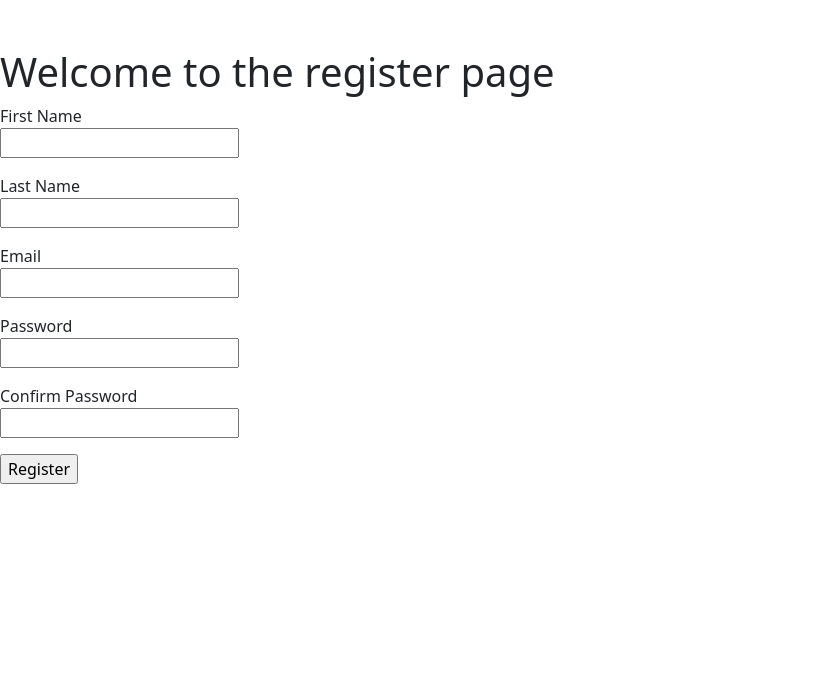
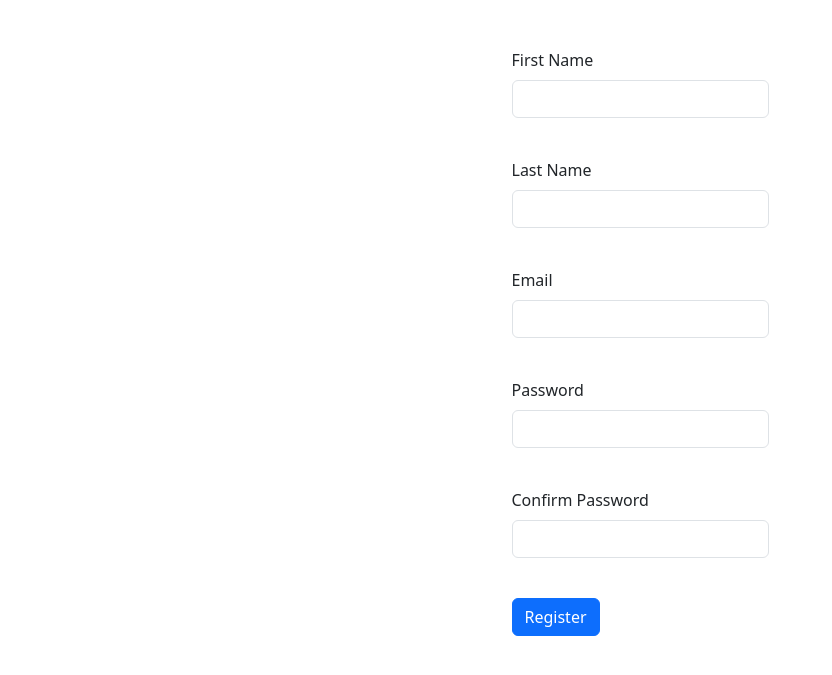
Before and after one commit to Struanjh/booking-app, a Flask app: page /auth/register in a window 1280 px wide. Shown: the part 56-731 px from the top of the page, without its empty margins (0-832 px from the left). Run offline with Flask 3, Linux system fonts and the light colour scheme; some libraries are stand-ins or nearby versions.

Commit message:
Update Form templates

```diff
--- a/app/auth/routes.py
+++ b/app/auth/routes.py
@@ -21,7 +21,7 @@ def login():
         return redirect(url_for('core_bp.home'))
     form = LoginForm()
     if form.validate_on_submit():
-        user = User.query.filter_by(email=form.email.data).first()
+        user = User.query.filter_by(email=form.email.data.lower()).first()
         if user and user.check_password(form.password.data) and user.account_email_verified:
             login_user(user, remember=form.remember_me.data)
             user.last_login = datetime.utcnow()
@@ -39,7 +39,7 @@ def login():
         else:
             flash('Invalid email or password')
             return redirect(url_for('auth_bp.login'))
-    return render_template('login.html', title='Login', form=form)
+    return render_template('login.html', title='Login', alert_status='alert-info', form=form)
 
 
 @auth_bp.route('/logout')
@@ -54,11 +54,13 @@ def register():
         return redirect(url_for('core_bp.home'))
     form = RegisterForm()
     if form.validate_on_submit():
+        user = User.query.filter_by(email=form.email.data.lower()).first()
+        if user:
+            flash('Email unavailable')
+            return redirect(url_for('auth_bp.register'))
         if not User.validate_password(form.password.data):
-            for requirement in pw_policy.test_password(form.password.data):
-                alert = f"{requirement.name} password requirement was not satisfied. Must be {requirement.requirement}"
-                flash(alert)
-                return redirect(url_for('auth_bp.register'))
+            flash("Passwords must be at least 12 characters long and contain at least one lower and uppercase letter")
+            return redirect(url_for('auth_bp.register'))
         user = User(
             email=form.email.data.lower(),
             first_name=form.first_name.data,
@@ -75,7 +77,7 @@ def register():
         send_account_confirmation_email(user)
         flash('Please check your email inbox. You need to verify your account to login')
         return redirect(url_for('auth_bp.login'))
-    return render_template('register.html', title='Register', form=form)
+    return render_template('register.html', alert_status='alert-info', title='Register', form=form)
 
 
 @auth_bp.route('/account_confirmation_request', methods=['GET', 'POST'])
@@ -84,12 +86,12 @@ def account_confirmation():
         return redirect(url_for('core_bp.home'))
     form = UserRequestForm()
     if form.validate_on_submit():
-        user = User.query.filter_by(email=form.email.data).first()
+        user = User.query.filter_by(email=form.email.data.lower()).first()
         if user:
             send_account_confirmation_email(user)
         flash('Please check your email inbox. You need to verify your account to login')
         return redirect(url_for('auth_bp.login'))
-    return render_template('account_confirm_request.html',
+    return render_template('account_confirm_request.html', alert_status='alert-info',
                            title='Confirm Account', form=form)
 
 
@@ -105,7 +107,7 @@ def reset_password_request():
             send_password_reset_email(user)
         flash('Check your email for the instructions to reset your password')
         return redirect(url_for('auth_bp.login'))
-    return render_template('reset_password_request.html',
+    return render_template('reset_password_request.html', alert_status='alert-info',
                            title='Reset Password', form=form)
 
 @auth_bp.route('/reset_password/<token>', methods=['GET', 'POST'])
@@ -129,7 +131,7 @@ def reset_password(token):
         db.session.commit()
         flash('Your password has been reset. Please login with your new password')
         return redirect(url_for('auth_bp.login'))
-    return render_template('reset_password.html', form=form)
+    return render_template('reset_password.html', title='Reset Password', alert_status='alert-info', form=form)
 
 
 @auth_bp.route('/confirm_account/<token>')
--- a/app/auth/templates/auth/register.html
+++ b/app/auth/templates/auth/register.html
@@ -6,46 +6,48 @@
 
 {% block app_content %}
 {{ super() }}
-<h1>Welcome to the register page</h1>
+<div class="d-flex justify-content-center">
     <form action="" method="post" novalidate>
         {{ form.hidden_tag() }}
         <p>
-        {{ form.first_name.label }} <br>
-        {{ form.first_name() }} <br>
+            {{ form.first_name.label(class="form-label") }} <br>
+            {{ form.first_name(class="form-control") }} <br>
             {% for error in form.first_name.errors %}
-        <span>{{ error }}</span>
+            <span class="text-danger">{{ error }}</span>
             {% endfor %}
          </p>
         <p>
-       {{ form.last_name.label }} <br>
-       {{ form.last_name() }} <br>
+           {{ form.last_name.label(class="form-label") }} <br>
+           {{ form.last_name(class="form-control") }} <br>
            {% for error in form.last_name.errors %}
-       <span>{{ error }}</span>
+           <span class="text-danger">{{ error }}</span>
            {% endfor %}
         </p>
         <p>
-        {{ form.email.label }} <br>
-        {{ form.email() }} <br>
+            {{ form.email.label(class="form-label") }} <br>
+            {{ form.email(class="form-control") }} <br>
             {% for error in form.email.errors %}
-        <span>{{ error }}</span>
+            <span class="text-danger">{{ error }}</span>
             {% endfor %}
          </p>
         <p>
-       {{ form.password.label }} <br>
-       {{ form.password() }}<br>
+           {{ form.password.label(class="form-label") }} <br>
+           {{ form.password(class="form-control") }}<br>
            {% for error in form.password.errors %}
-       <span>{{ error }}</span>
+           <span class="text-danger">{{ error }}</span>
            {% endfor %}
         </p>
         <p>
-        {{ form.confirm_password.label }} <br>
-        {{ form.confirm_password() }}<br>
+            {{ form.confirm_password.label(class="form-label") }} <br>
+            {{ form.confirm_password(class="form-control") }}<br>
             {% for error in form.confirm_password.errors %}
-        <span>{{ error }}</span>
+            <span class="text-danger">{{ error }}</span>
             {% endfor %}
          </p>
         <p>
-        {{ form.submit() }}
+            {{ form.submit(class="btn btn-primary") }}
         </p>
     </form>
+</div>
+
 {% endblock %}
--- a/app/auth/templates/auth/reset_password_request.html
+++ b/app/auth/templates/auth/reset_password_request.html
@@ -6,8 +6,9 @@
 
 {% block app_content %}
 {{ super() }}
-    <h1>Reset Password</h1>
-    <form action="" method="post">
+<div class="d-flex justify-content-center">
+    <form class="" action="" method="post">
+        <h1>Reset Password</h1>
         {{ form.hidden_tag() }}
         <p>
             {{ form.email.label }}<br>
@@ -18,4 +19,5 @@
         </p>
         <p>{{ form.submit() }}</p>
     </form>
+</div>
 {% endblock %}
--- a/app/booking/routes.py
+++ b/app/booking/routes.py
@@ -13,7 +13,7 @@ booking_bp = Blueprint('booking_bp', __name__, template_folder='templates/bookin
 @login_required
 def bookings():
     classes = EnglishClasses.query.all()
-    return render_template('bookings.html', title='Bookings', classes=classes)
+    return render_template('bookings.html', title='Make a Booking', classes=classes)
 
     def nextTenDates(numdays):
         dayOne = datetime.now(pytz.timezone('Asia/Seoul'))
@@ -79,4 +79,4 @@ def cancelBooking():
 @login_required
 def myBookings():
     userClasses = current_user.classes.all()
-    return render_template('mybookings.html', userClasses=userClasses, currtime = datetime.utcnow())
+    return render_template('mybookings.html', title='My Bookings', userClasses=userClasses, currtime = datetime.utcnow())
--- a/app/core/routes.py
+++ b/app/core/routes.py
@@ -20,8 +20,7 @@ def userProfile():
         email_in_use = User.query.filter_by(email=form_email).first()
         if email_in_use and form_email != current_user.email:
             form.email.errors.append('This email is already in use. Please select a different email')
-            print(form.email.errors)
-            return render_template('userprofile.html', user=current_user, form=form)
+            return render_template('userprofile.html', title='My Profile', user=current_user, form=form)
         current_user.first_name = form.first_name.data
         current_user.last_name = form.last_name.data
         current_user.email = form_email
@@ -36,4 +35,4 @@ def userProfile():
         form.first_name.data = current_user.first_name
         form.last_name.data = current_user.last_name
         form.email.data = current_user.email
-    return render_template('userprofile.html', user=current_user, form=form)
+    return render_template('userprofile.html', user=current_user, title='My Profile', form=form, alert_status='alert-success')
--- a/app/core/templates/core/base.html
+++ b/app/core/templates/core/base.html
@@ -22,11 +22,13 @@
     <div class="container text-center mt-5">
         {% with messages = get_flashed_messages() %}
         {% if messages %}
-        <div class="row">
+            {% if not alert_status %}
+                {% set alert_status = 'alert-success' %}
+            {% endif %}
+        <div class="alert {{ alert_status }} alert-dismissible fade show" role="alert" role="alert">
+            <button type="button" class="btn-close" data-bs-dismiss="alert" aria-label="Close"></button>
             {% for message in messages %}
-            <div class="col">
-                <li>{{ message }}</li>
-            </div>
+                {{ message }}
             {% endfor %}
         </div>
         {% endif %}
```
Also changed, not shown: app/auth/templates/auth/account_confirm_request.html (+8 -6 lines), app/auth/templates/auth/login.html (+12 -11 lines), app/auth/templates/auth/reset_password.html (+14 -8 lines). Lines whose indentation alone changed are shown as unchanged.
